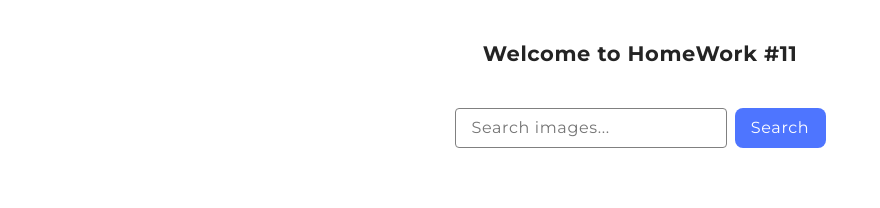
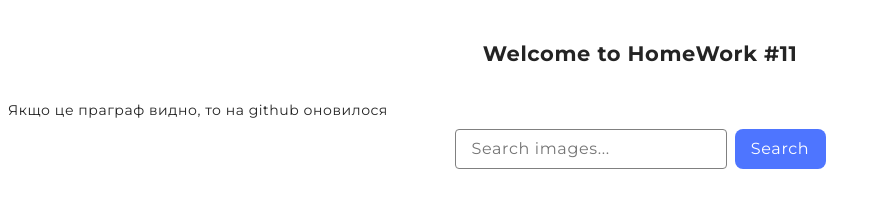
Before and after one commit to AlexxSich/goit-js-hw-11, a website built with Vite: page src/index.html in a window 1280 px wide. Shown: the whole page, without its empty margins (0-880 px from the left). Built offline with nearby package versions, Linux system fonts and the light colour scheme; what simplelightbox would draw is missing.

Commit message:
Git не оновлює

```diff
--- a/src/index.html
+++ b/src/index.html
@@ -15,6 +15,7 @@
 
       <section class="gallery-section">
         <h1 class="hw-title">Welcome to HomeWork #11</h1>
+        <p>Якщо це праграф видно, то на github оновилося</p>
         <form class="search-images-form">
           <input class="search-input" type="text" id="search-img-input" name="search" placeholder="Search images..." />
           <button class="search-btn" type="submit">Search</button>
--- a/src/js/pixabay-api.js
+++ b/src/js/pixabay-api.js
@@ -12,4 +12,5 @@ export function getImages(searchedImg) {
     const url = `${BASE_URL}?${params}`;
 
 return fetch(url).then(res => res.json());
+// тут треба прописати  код для помилки 404 бо fetch не вважає це помилкою
 }
--- a/src/main.js
+++ b/src/main.js
@@ -63,3 +63,4 @@ function userInputHandler(event) {
     function imagesArr(arr) {
         return arr.hits.map(imageTemplate).join("");
     }
+    console.log("test - це значить що гіт не оновив зміни")
```
